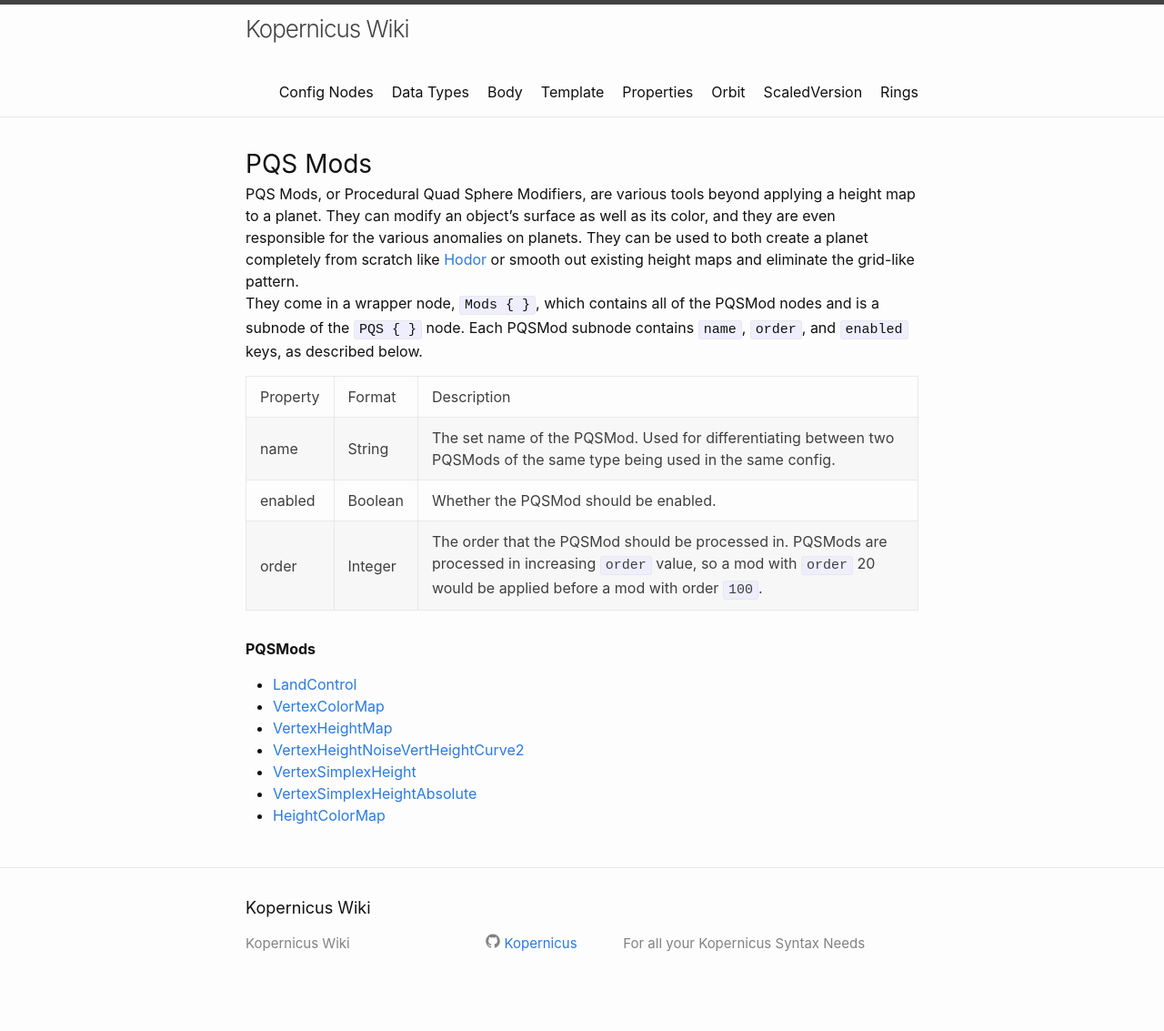
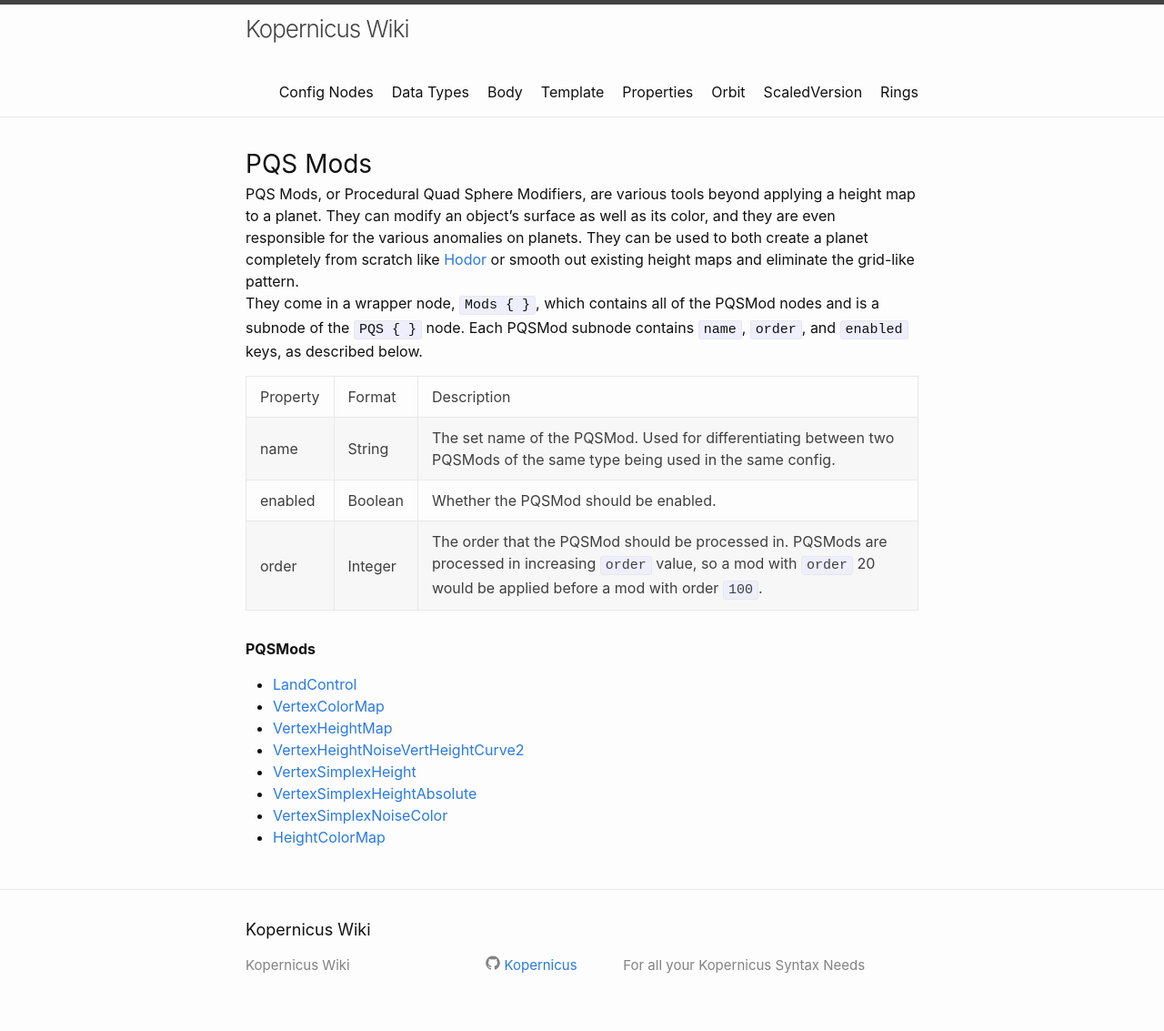
Before and after one commit to Kopernicus/wiki, a Jekyll site: the page built from main/PQSMods/PQSMods.md, in a window 1280 px wide. Shown: the whole page at 91% size. Built offline with Jekyll 4.4.1, drawn with Linux system fonts in a browser that asks for light colours; before the commit the page ends 1109 px from its top, so only the background shows below that.

Commit message:
add VertexSimplexNoiseColor to PQSMods landing page

```diff
--- a/main/PQSMods/PQSMods.md
+++ b/main/PQSMods/PQSMods.md
@@ -19,4 +19,5 @@ Each PQSMod subnode contains `name`, `order`, and `enabled` keys, as described b
 + [VertexHeightNoiseVertHeightCurve2]({{ site.baseurl }}{% link main/PQSMods/VertexHeightNoiseVertHeightCurve2.md %})
 + [VertexSimplexHeight]({{ site.baseurl }}{% link main/PQSMods/VertexSimplexHeight.md %})
 + [VertexSimplexHeightAbsolute]({{ site.baseurl }}{% link main/PQSMods/VertexSimplexHeightAbsolute.md %})
++ [VertexSimplexNoiseColor]({{ site.baseurl }}{% link main/PQSMods/VertexSimplexNoiseColor.md %})
 + [HeightColorMap]({{ site.baseurl }}{% link main/PQSMods/HeightColorMap.md %})
```
